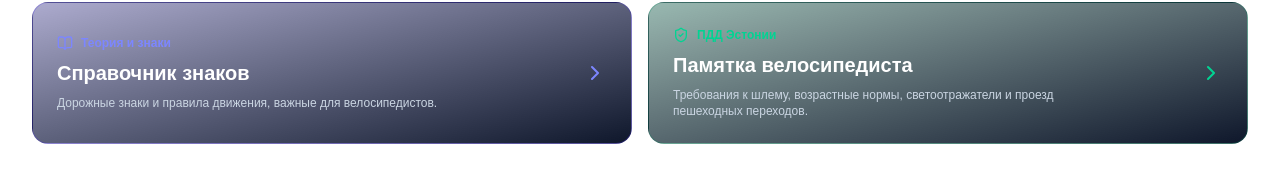
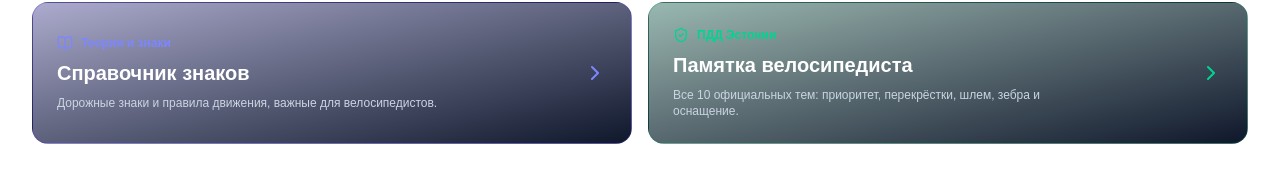
Before and after one commit to MrTolerant/jalgratta-eksam, a Next.js app: page / in a window 1280 px wide. Shown: the part 2465-2642 px from the top of the page. Built offline with nearby package versions, Linux system fonts and the light colour scheme.

Commit message:
feat: expand cyclist cheat sheet to all official exam topics

```diff
--- a/src/app/page.tsx
+++ b/src/app/page.tsx
@@ -475,10 +475,10 @@ export default function HomePage() {
             <h3 className="text-xl font-bold">{getTranslation('rulesSummary', lang)}</h3>
             <p className="text-xs text-slate-300 max-w-sm">
               {lang === 'et'
-                ? 'Kiivrinõuded, vanusepiirid, kohustuslik varustus ja käitumine ülekäigurajal.'
+                ? 'Kõik 10 ametlikku eksamiteemat: eesõigus, ristmikud, kiiver, sebra ja varustus.'
                 : lang === 'ru'
-                ? 'Требования к шлему, возрастные нормы, светоотражатели и проезд пешеходных переходов.'
-                : 'Helmet rules, age limits, required bike equipment, and zebra crossing rules.'}
+                ? 'Все 10 официальных тем: приоритет, перекрёстки, шлем, зебра и оснащение.'
+                : 'All 10 official exam topics: priority, junctions, helmet, zebra and equipment.'}
             </p>
           </div>
           <ChevronRight className="w-6 h-6 text-emerald-400 group-hover:translate-x-1.5 transition-transform" />
--- a/src/app/rules/page.tsx
+++ b/src/app/rules/page.tsx
@@ -89,7 +89,7 @@ export default function RulesPage() {
       <section className="space-y-3">
         <h2 className="text-sm font-bold uppercase tracking-wide text-slate-500">
           {lang === 'et'
-            ? 'Ülеjäänud eksamiteemad (siit tuleb suurem osa 15 küsimusest)'
+            ? 'Ülejäänud eksamiteemad (siit tuleb suurem osa 15 küsimusest)'
             : lang === 'ru'
             ? 'Остальные темы экзамена (отсюда большая часть из 15 вопросов)'
             : 'The rest of the exam (most of the 15 questions come from here)'}
```
